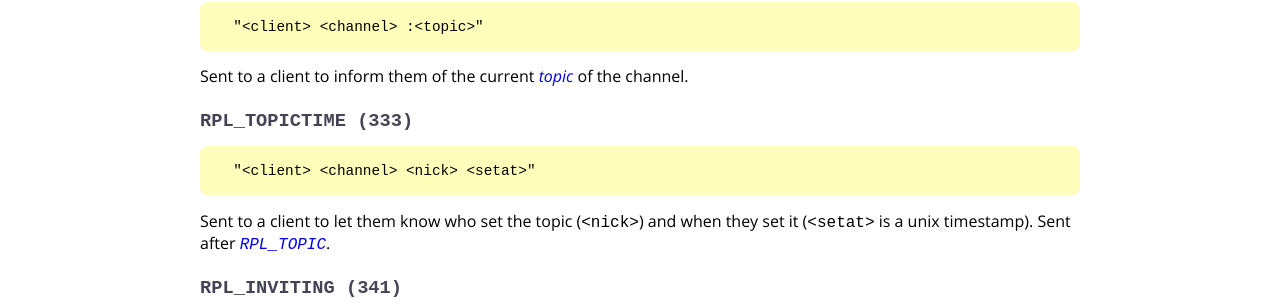
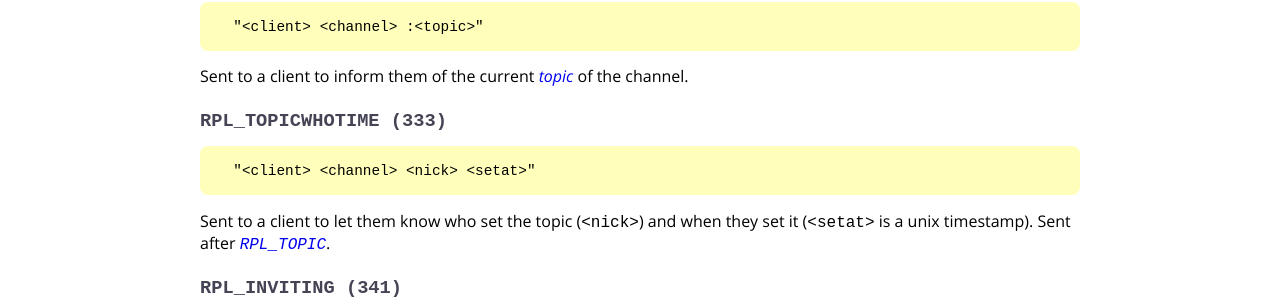
Before and after one commit to ircdocs/modern-irc, a Jekyll site: the page built from index.md, in a window 1280 px wide and 900 px high, scrolled down 49201 px. Shown: the part 150-453 px from the top of the window. Built offline with Jekyll 4.4.1, drawn with Linux system fonts in a browser that asks for light colours.

Commit message:
modern: Rename 333 to RPL_TOPICWHOTIME as recommended

```diff
--- a/_includes/modern-appendix.md
+++ b/_includes/modern-appendix.md
@@ -492,7 +492,7 @@ Sent as a reply to the [`TOPIC`](#topic-message) command, this numeric indicates
 
 Sent to a client to inform them of the current [topic](#topic-message) of the channel.
 
-### `RPL_TOPICTIME (333)`
+### `RPL_TOPICWHOTIME (333)`
 
       "<client> <channel> <nick> <setat>"
 
```
